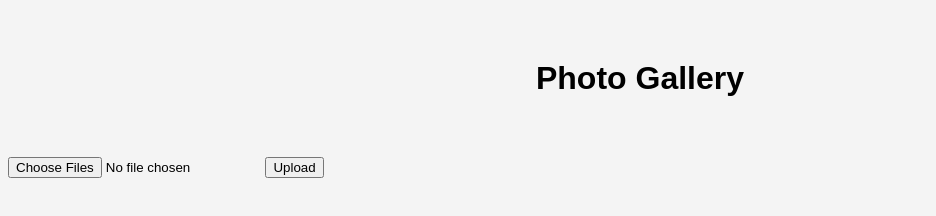
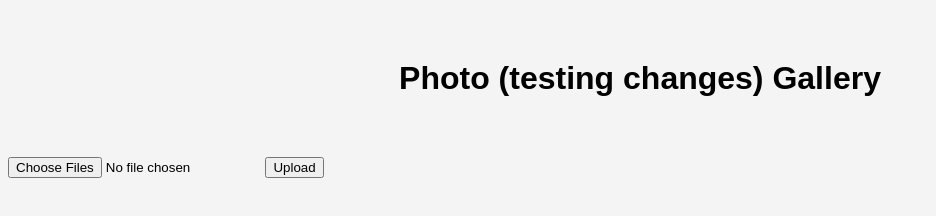
Before and after one commit to OttermanX/Sawaseya, a plain HTML site: page Sawaseya/index.html in a window 1280 px wide. Shown: the whole page, without its empty margins (0-936 px from the left). Drawn offline with Linux system fonts and the light colour scheme.

Commit message:
Update index.html

```diff
--- a/Sawaseya/index.html
+++ b/Sawaseya/index.html
@@ -6,7 +6,7 @@
     <link rel="stylesheet" href="Gallery.css">
 </head>
 <body>
-   <h1>Photo Gallery</h1>
+   <h1>Photo (testing changes) Gallery</h1>
    <div id="image-container"></div>
    <form id="image-form">
    <input type="file" multiple />
```
